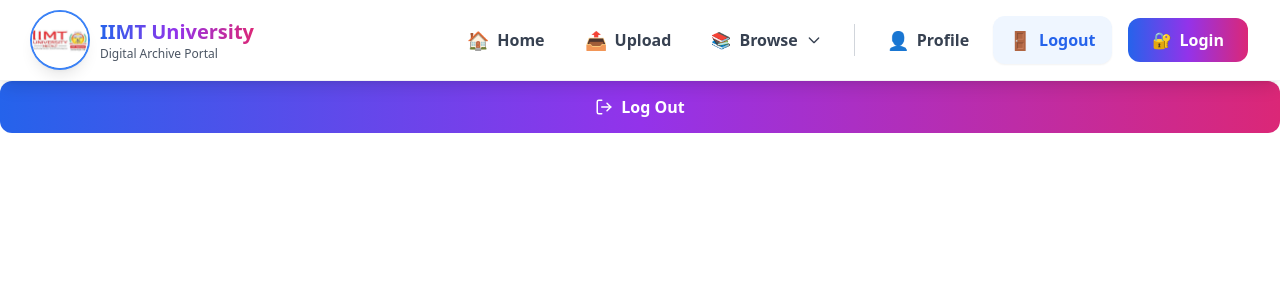
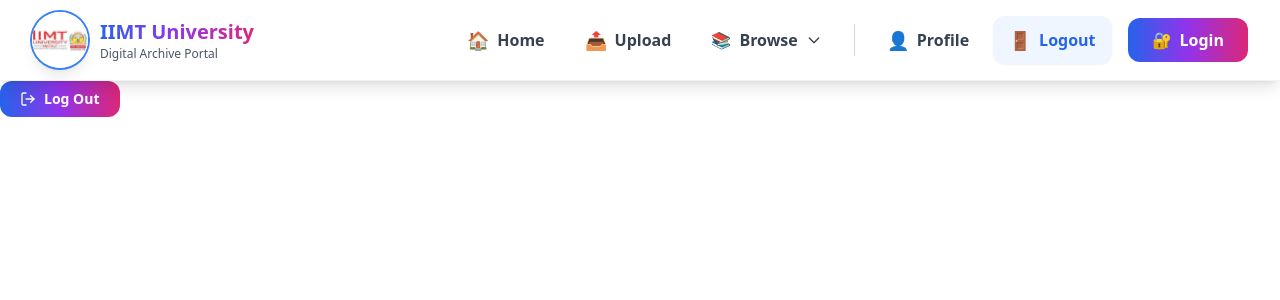
Before and after one commit to adnanahmed0007/Uploadpdf2.0, a React (Vite) app in the folder Pdsaveriimt-main/client/: page /userlogedout in a window 1280 px wide. Shown: the top 300 px of the page. Built offline with nearby package versions, Linux system fonts and the light colour scheme.

Commit message:
Refactor Logout button styles and icon size

```diff
--- a/Pdsaveriimt-main/client/src/components/Authentication/Logout.jsx
+++ b/Pdsaveriimt-main/client/src/components/Authentication/Logout.jsx
@@ -32,9 +32,9 @@ const Logout = () => {
       <button
         onClick={() => setShowConfirm(true)}
         disabled={loading}
-        className="w-full py-3.5 px-6 bg-gradient-to-r from-blue-600 via-purple-600 to-pink-600 text-white font-bold rounded-xl hover:shadow-2xl hover:scale-105 transition-all duration-300 disabled:opacity-50 disabled:cursor-not-allowed disabled:hover:scale-100 flex items-center justify-center gap-2"
+        className="inline-flex items-center justify-center gap-2 py-2 px-5 bg-gradient-to-r from-blue-600 via-purple-600 to-pink-600 text-white font-semibold text-sm rounded-xl hover:shadow-xl hover:scale-105 transition-all duration-300 disabled:opacity-50 disabled:cursor-not-allowed disabled:hover:scale-100"
       >
-        <LogOut size={18} />
+        <LogOut size={16} />
         {loading ? "Logging out..." : "Log Out"}
       </button>
 
```
